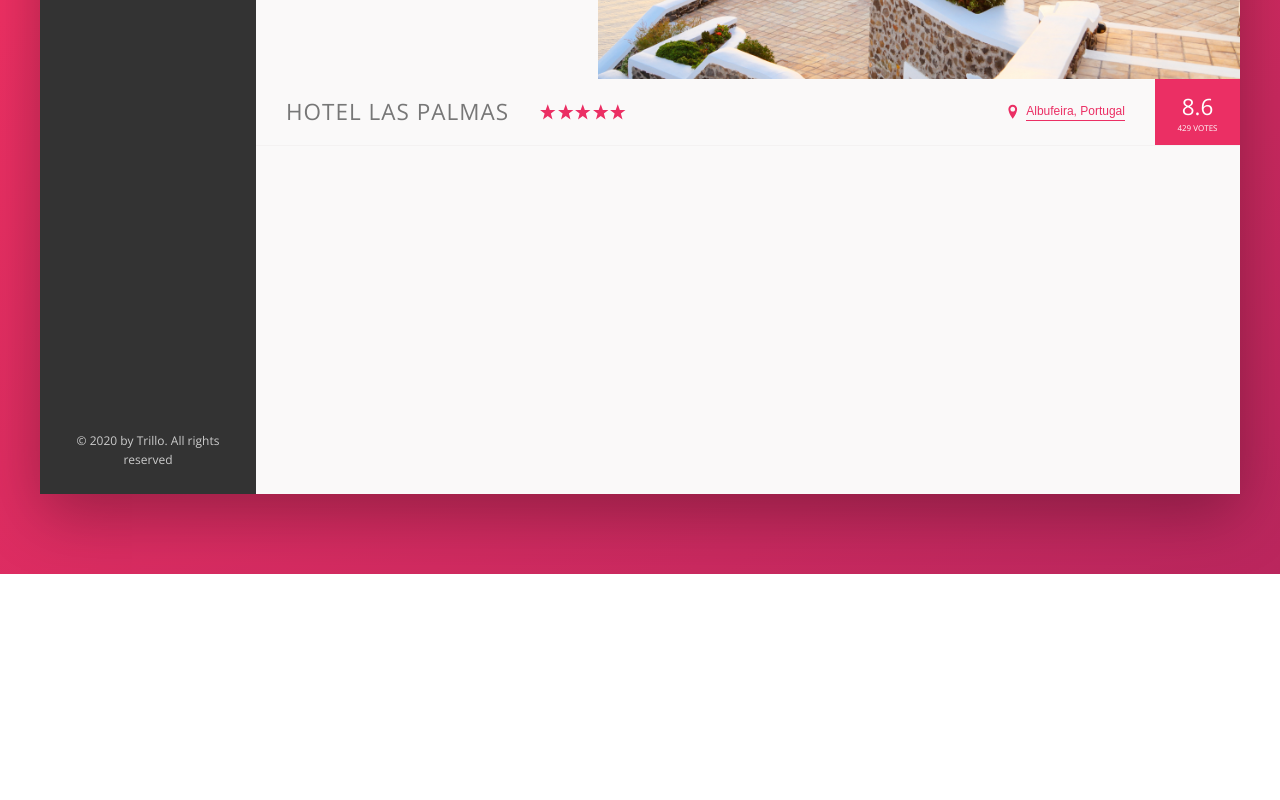
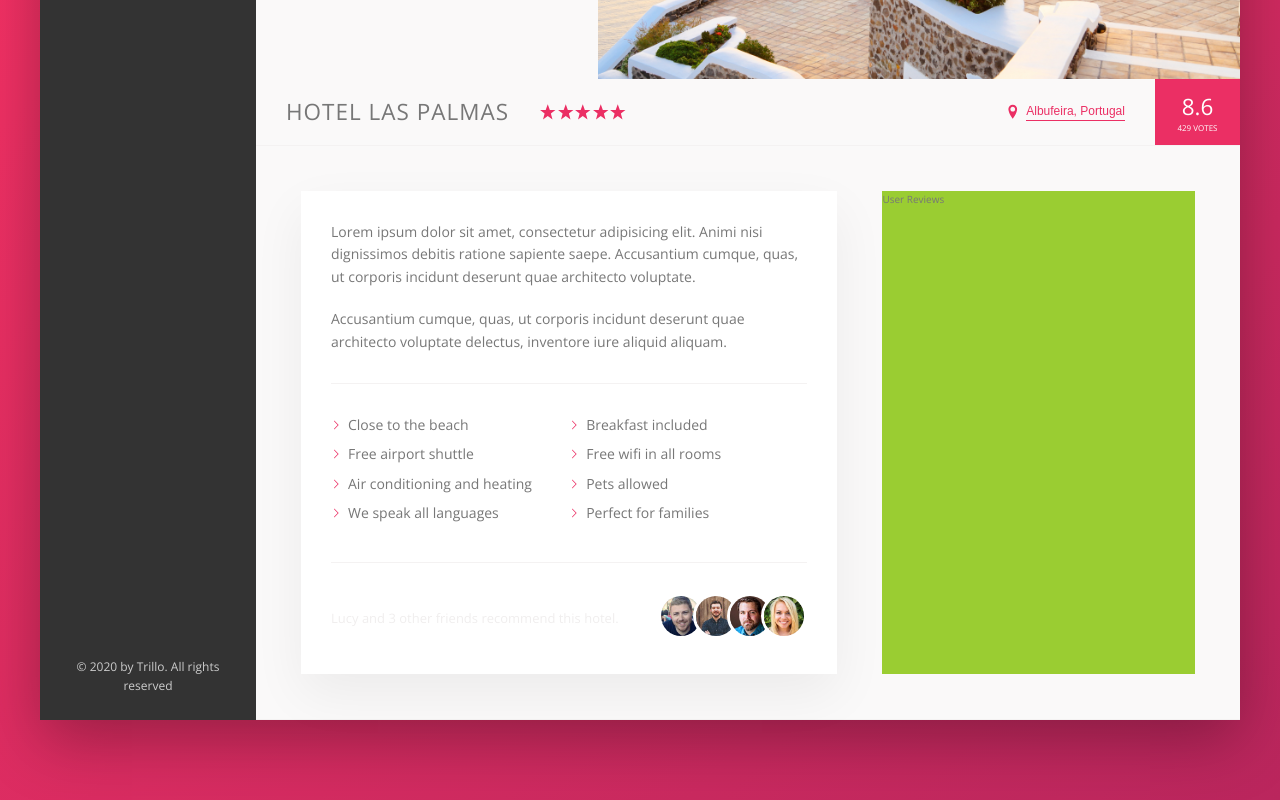
Before and after one commit to paulgellatly/trillo, a website: page index.html in a window 1280 px wide. Shown: the part 456-1256 px from the top of the page. Before the commit the page ends 1030 px from the top, so only its background shows below. Drawn offline with nearby package versions, Linux system fonts and the light colour scheme.

Commit message:
built description section

```diff
--- a/index.html
+++ b/index.html
@@ -131,6 +131,42 @@
                             <div class="overview__rating-count">429 votes</div>
                         </div>
                     </div>
+
+                    <div class="detail">
+                        <div class="description">
+                            <p class="paragraph">
+                                Lorem ipsum dolor sit amet, consectetur adipisicing elit. Animi nisi dignissimos debitis ratione sapiente saepe. Accusantium cumque, quas, ut corporis incidunt deserunt quae architecto voluptate.
+                            </p>
+                            <p class="paragraph">
+                                Accusantium cumque, quas, ut corporis incidunt deserunt quae architecto voluptate delectus, inventore iure aliquid aliquam.
+                            </p>
+                            <ul class="list">
+                                <li class="list__item">Close to the beach</li>
+                                <li class="list__item">Breakfast included</li>
+                                <li class="list__item">Free airport shuttle</li>
+                                <li class="list__item">Free wifi in all rooms</li>
+                                <li class="list__item">Air conditioning and heating</li>
+                                <li class="list__item">Pets allowed</li>
+                                <li class="list__item">We speak all languages</li>
+                                <li class="list__item">Perfect for families</li>
+                            </ul>
+                            <div class="recommend">
+                                <p class="recommend__count">
+                                    Lucy and 3 other friends recommend this hotel.
+                                </p>
+                                <div class="recommend__friends">
+                                    <img src="img/user-3.jpg" alt="Friend 1" class="recommend__photo">
+                                    <img src="img/user-4.jpg" alt="Friend 2" class="recommend__photo">
+                                    <img src="img/user-5.jpg" alt="Friend 3" class="recommend__photo">
+                                    <img src="img/user-6.jpg" alt="Friend 4" class="recommend__photo">
+                                </div>
+                            </div>
+                        </div>
+
+                        <div class="user-reviews">
+                            User Reviews
+                        </div>
+                    </div>
                 </main>
             </div>
         </div>
--- a/sass/_base.scss
+++ b/sass/_base.scss
@@ -30,6 +30,9 @@ Grey dark 3: #999
 	--color-grey-dark-3: #999;
 
 	--shadow-dark: 0 2rem 6rem rgba(0, 0, 0, .3);
+	--shadow-light: 0 2rem 5rem rgba(0, 0, 0, .06);
+
+	--line: 1px solid var(--color-grey-light-2);
 }
 
 * {
--- a/sass/_components.scss
+++ b/sass/_components.scss
@@ -202,7 +202,7 @@
 .overview {
 	display: flex;
 	align-items: center;
-	border-bottom: 1px solid var(--color-grey-light-2);
+	border-bottom: var(--line);
 
 	&__heading {
 		font-size: 2.25rem;
@@ -298,3 +298,76 @@
 		box-shadow: none;
 	}
 }
+
+////////////////////////////////////
+// PARAGRAPH
+.paragraph:not(last-of-type) {
+	margin-bottom: 2rem;
+}
+
+////////////////////////////////////
+// LIST
+.list {
+	list-style: none;
+	margin: 3rem 0;
+	padding: 3rem 0;
+	border-top: var(--line);
+	border-bottom: var(--line);
+
+	display: flex;
+	flex-wrap: wrap;
+
+	&__item {
+		flex: 0 0 50%;
+		margin-bottom: 0.7rem;
+	}
+
+	&__item::before {
+		content: "";
+		display: inline-block;
+		height: 1rem;
+		width: 1rem;
+		margin-right: 0.7rem;
+
+		// Older browsers
+		// background-image: url(../img/chevron-thin-right.svg);
+		// background-size: cover;
+
+		// Newer browsers - masks
+		background-color: var(--color-primary);
+		-webkit-mask-image: url(../img/chevron-thin-right.svg);
+		-webkit-mask-size: cover;
+		mask-image: url(../img/chevron-thin-right.svg);
+		mask-size: cover;
+	}
+}
+
+////////////////////////////////////
+// RECOMMEND
+
+.recommend {
+	font-size: 1.3rem;
+	color: var(--color-grey-light-3);
+
+	display: flex;
+	align-items: center;
+
+	&__count {
+		margin-right: auto;
+	}
+
+	&__friends {
+	}
+
+	&__photo {
+		box-sizing: content-box;
+		height: 4rem;
+		width: 4rem;
+		border-radius: 50%;
+		border: 3px solid #fff;
+
+		&:not(:last-child) {
+			margin-right: -1.5rem;
+		}
+	}
+}
--- a/sass/_layout.scss
+++ b/sass/_layout.scss
@@ -10,7 +10,7 @@
 	font-size: 1.4rem;
 	height: 7rem;
 	background-color: #fff;
-	border-bottom: 1px solid var(--color-grey-light-2);
+	border-bottom: var(--line);
 
 	display: flex;
 	justify-content: space-between;
@@ -32,9 +32,26 @@
 }
 
 .hotel-view {
-	// TEST
-
-	height: 80rem;
-
 	flex: 1;
 }
+
+.detail {
+	display: flex;
+	padding: 4.5rem;
+	background-color: var(--color-grey-light-1);
+	border-bottom: var(--line);
+}
+
+.description {
+	font-size: 1.4rem;
+	background-color: #fff;
+	box-shadow: var(--shadow-light);
+	padding: 3rem;
+	flex: 0 0 60%;
+	margin-right: 4.5rem;
+}
+
+.user-reviews {
+	background-color: yellowgreen;
+	flex: 1;
+}
```
Also changed, not shown: css/style.css.
